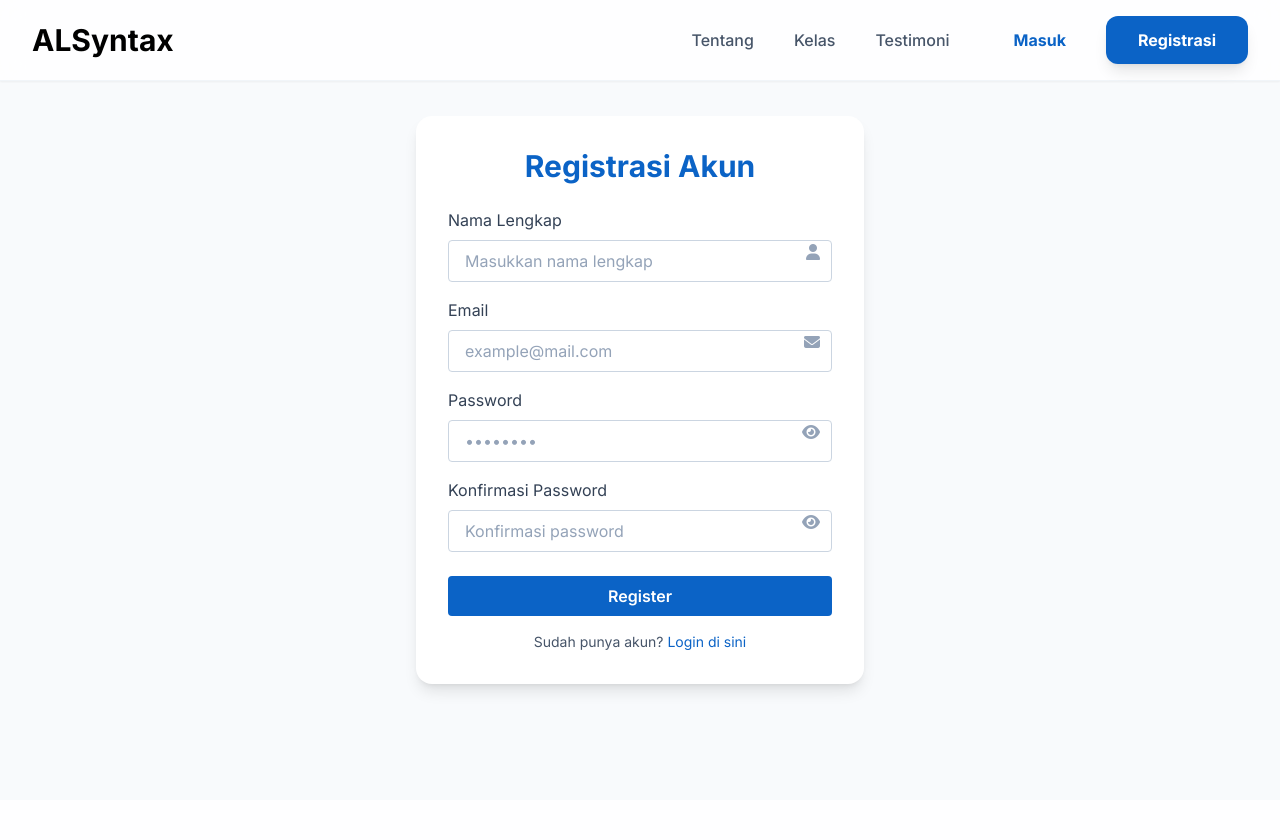
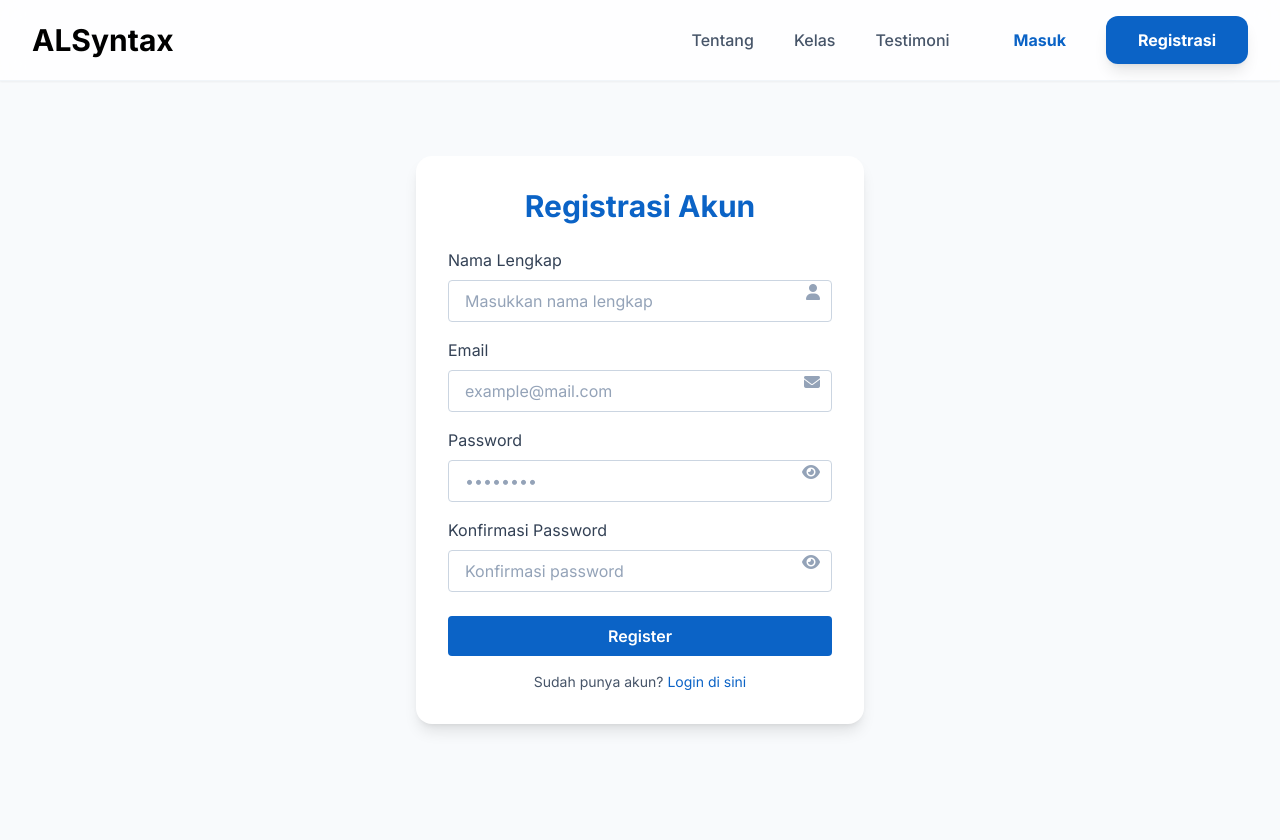
Before and after one commit to muzaaqi/responsi-uts-pwp, a Flask app: page /register in a window 1280 px wide. Before the commit the page ends 696 px from the top, so only its background shows below. Run offline with Flask 3, Linux system fonts and the light colour scheme; some libraries are stand-ins or nearby versions.

Commit message:
chore(ui) add margin top in register

```diff
--- a/templates/register.html
+++ b/templates/register.html
@@ -6,7 +6,7 @@
 {% endblock %}
 
 {% block body %}
-  <div class="min-h-screen flex items-center justify-center">
+  <div class="min-h-screen flex items-center justify-center mt-10">
     <div class="bg-white p-8 rounded-2xl shadow-lg w-full max-w-md">
       <h2 class="text-3xl font-bold mb-6 text-center text-primary">Registrasi Akun</h2>
 
```
